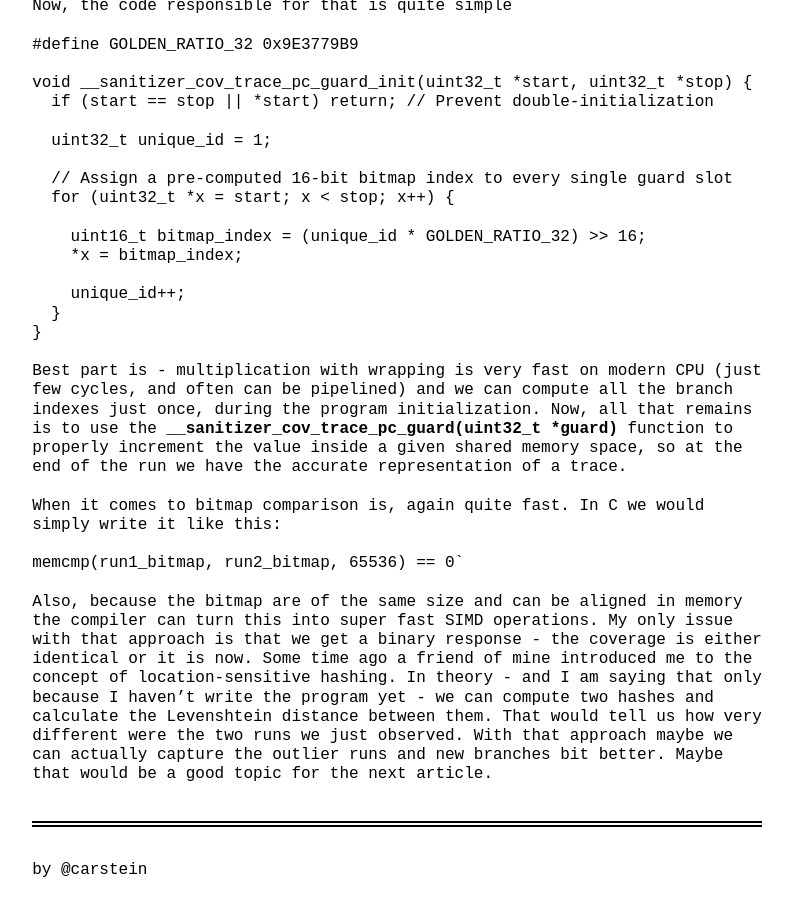
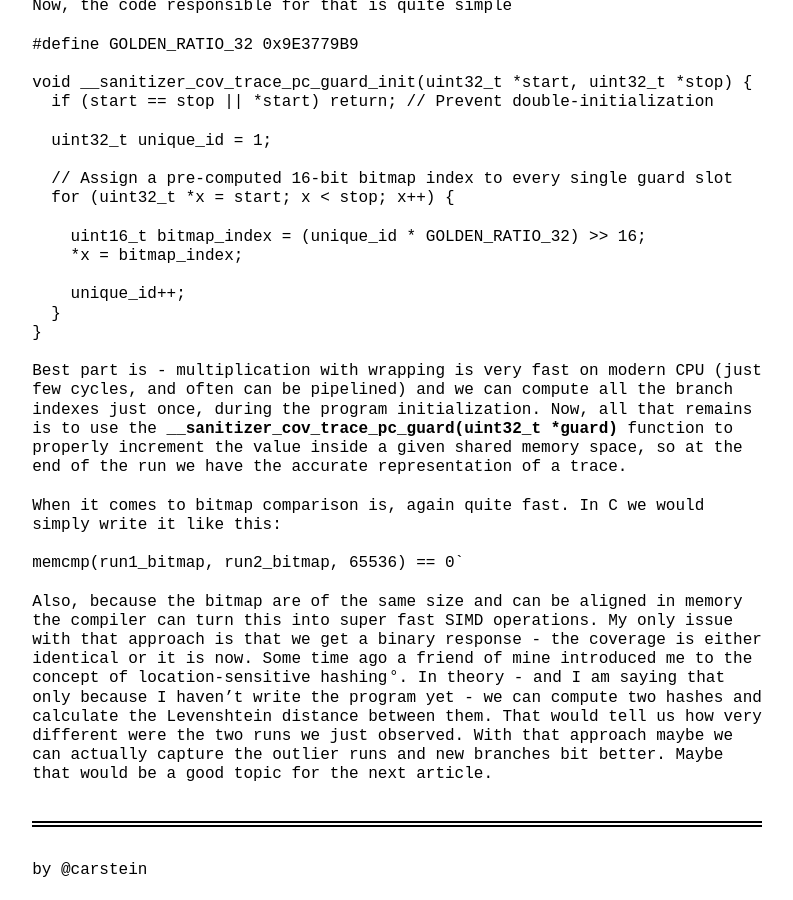
Before and after one commit to carstein/carstein.github.io, a Jekyll site: the page built from _posts/2026-06-07-coverage-bitmap.md, in a window 1280 px wide and 900 px high, scrolled down 3939 px. Shown: the whole window, without its empty margins (243-1036 px from the left). Built offline with Jekyll 4.4.1, drawn with Linux system fonts in a browser that asks for light colours; some of the changed lines change nothing that is shown.

Commit message:
Adding small link.

````diff
--- a/_posts/2026-06-07-coverage-bitmap.md
+++ b/_posts/2026-06-07-coverage-bitmap.md
@@ -62,4 +62,4 @@
 memcmp(run1_bitmap, run2_bitmap, 65536) == 0`
 ```
 
-Also, because the bitmap are of the same size and can be aligned in memory the compiler can turn this into super fast SIMD operations. My only issue with that approach is that we get a binary response - the coverage is either identical or it is now. Some time ago a friend of mine introduced me to the concept of location-sensitive hashing. In theory - and I am saying that only because I haven't write the program yet - we can compute two hashes and calculate the Levenshtein distance between them. That would tell us how very different were the two runs we just observed. With that approach maybe we can actually capture the outlier runs and new branches bit better. Maybe that would be a good topic for the next article.
+Also, because the bitmap are of the same size and can be aligned in memory the compiler can turn this into super fast SIMD operations. My only issue with that approach is that we get a binary response - the coverage is either identical or it is now. Some time ago a friend of mine introduced me to the concept of [location-sensitive hashing](http://projectzero.google/2018/12/searching-statically-linked-vulnerable.html). In theory - and I am saying that only because I haven't write the program yet - we can compute two hashes and calculate the Levenshtein distance between them. That would tell us how very different were the two runs we just observed. With that approach maybe we can actually capture the outlier runs and new branches bit better. Maybe that would be a good topic for the next article.
````
